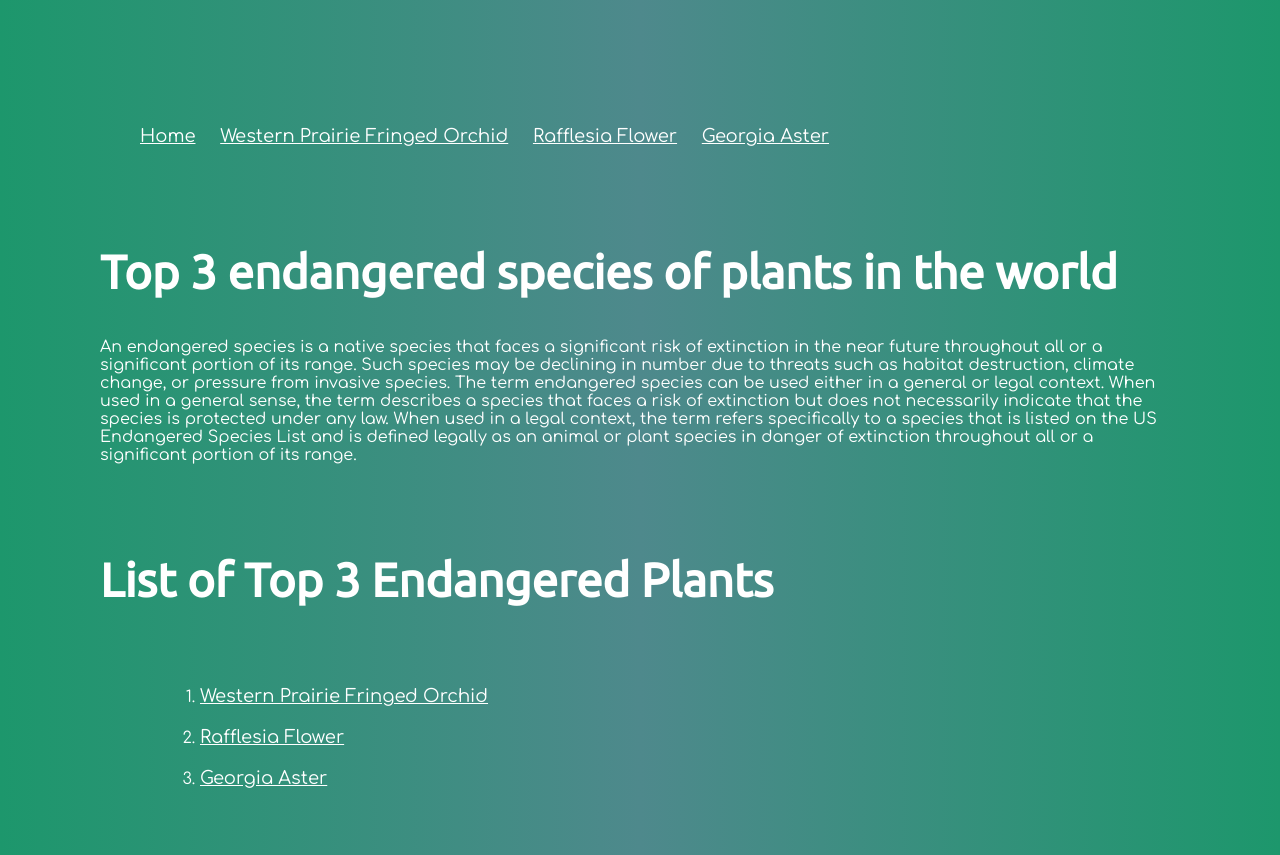
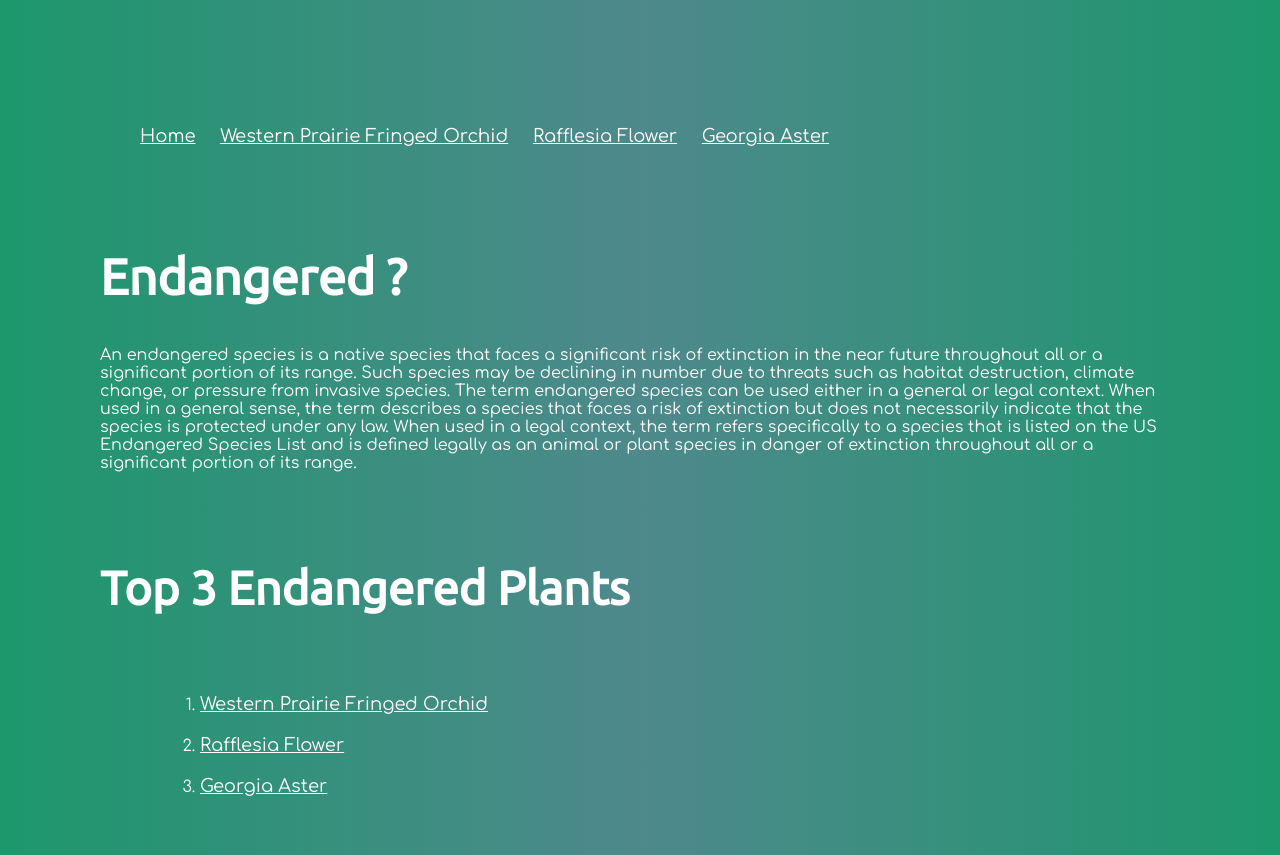
Before and after one commit to cmkishores/endangered_species, a Django app: page / in a window 1280 px wide. Shown: the top 855 px of the page. Run offline with Django 3.2, Linux system fonts and the light colour scheme; some web fonts are replaced.

Commit message:
Some changes to the text in Index, and some design changes

```diff
--- a/static/css/base.css
+++ b/static/css/base.css
@@ -110,3 +110,6 @@ body {
   		line-height: 40px;
   		padding:30px 20px 100px 100px;
   	}
+ 	#TitleQ {
+ 			font-size: 50px;
+ 	}
--- a/templates/index.html
+++ b/templates/index.html
@@ -7,15 +7,14 @@ Endangered Species
 	    {% endblock title  %}
 {% block body %}
 <body>
-</h1>
-  <h2>Top 3 endangered species of plants in the world</h2>
+  <h2 id = "TitleQ"> Endangered ?</h2>
   <p class = "contents"> An endangered species is a native species that faces a significant risk of extinction in the near future throughout all or a significant portion of its range. Such species may be declining in number due to threats such as habitat destruction, climate change, or pressure from invasive species.
 
 The term endangered species can be used either in a general or legal context. When used in a general sense, the term describes a species that faces a risk of extinction but does not necessarily indicate that the species is protected under any law.
 
 When used in a legal context, the term refers specifically to a species that is listed on the US Endangered Species List and is defined legally as an animal or plant species in danger of extinction throughout all or a significant portion of its range.</p>
 
-  <h2> List of Top 3 Endangered Plants </h2>
+  <h2> Top 3 Endangered Plants </h2>
    <ol id = "plantlist">
 
 	<li> <a href = "{% url 'orchid' %} " >Western Prairie Fringed Orchid</a> </li>
```
